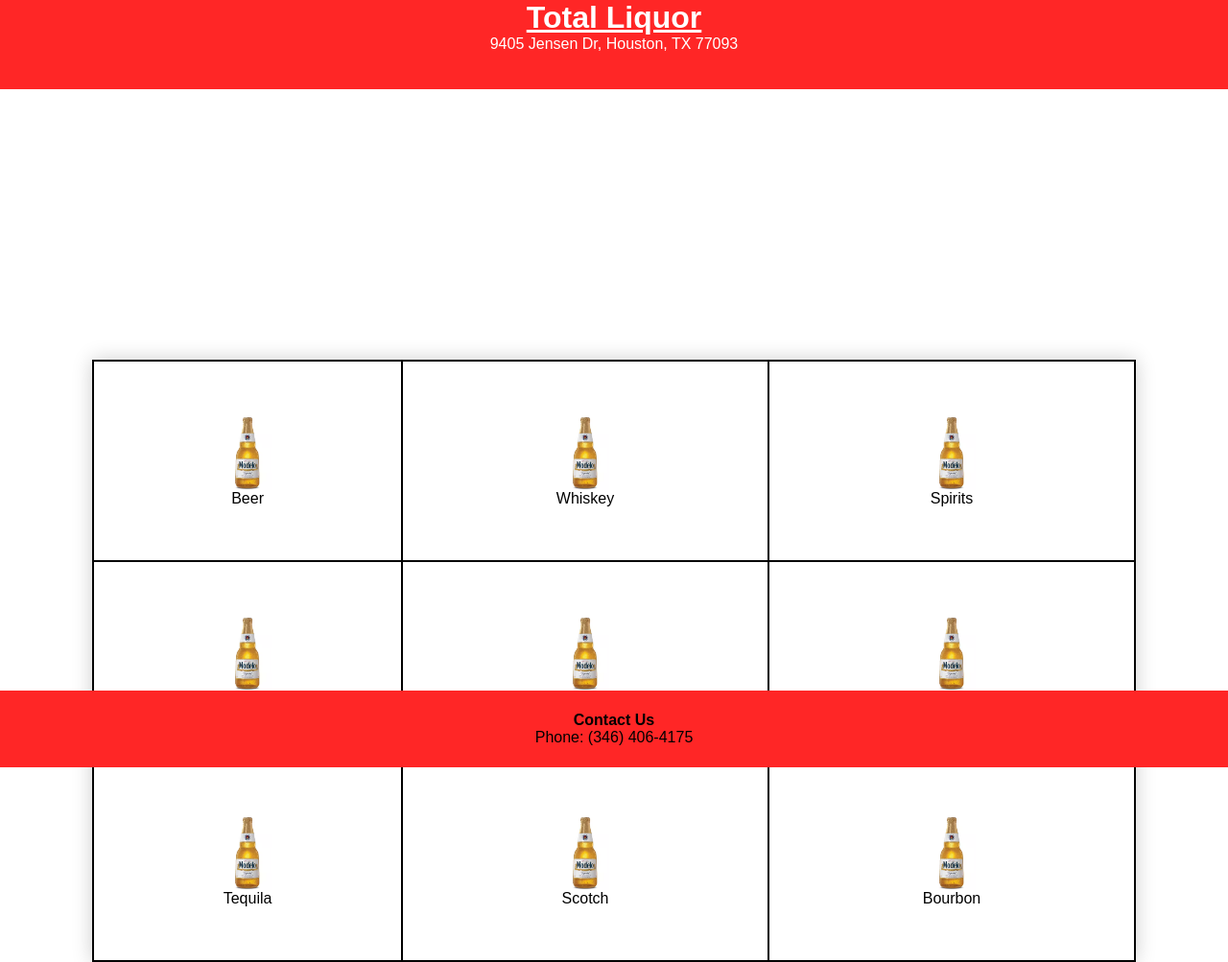
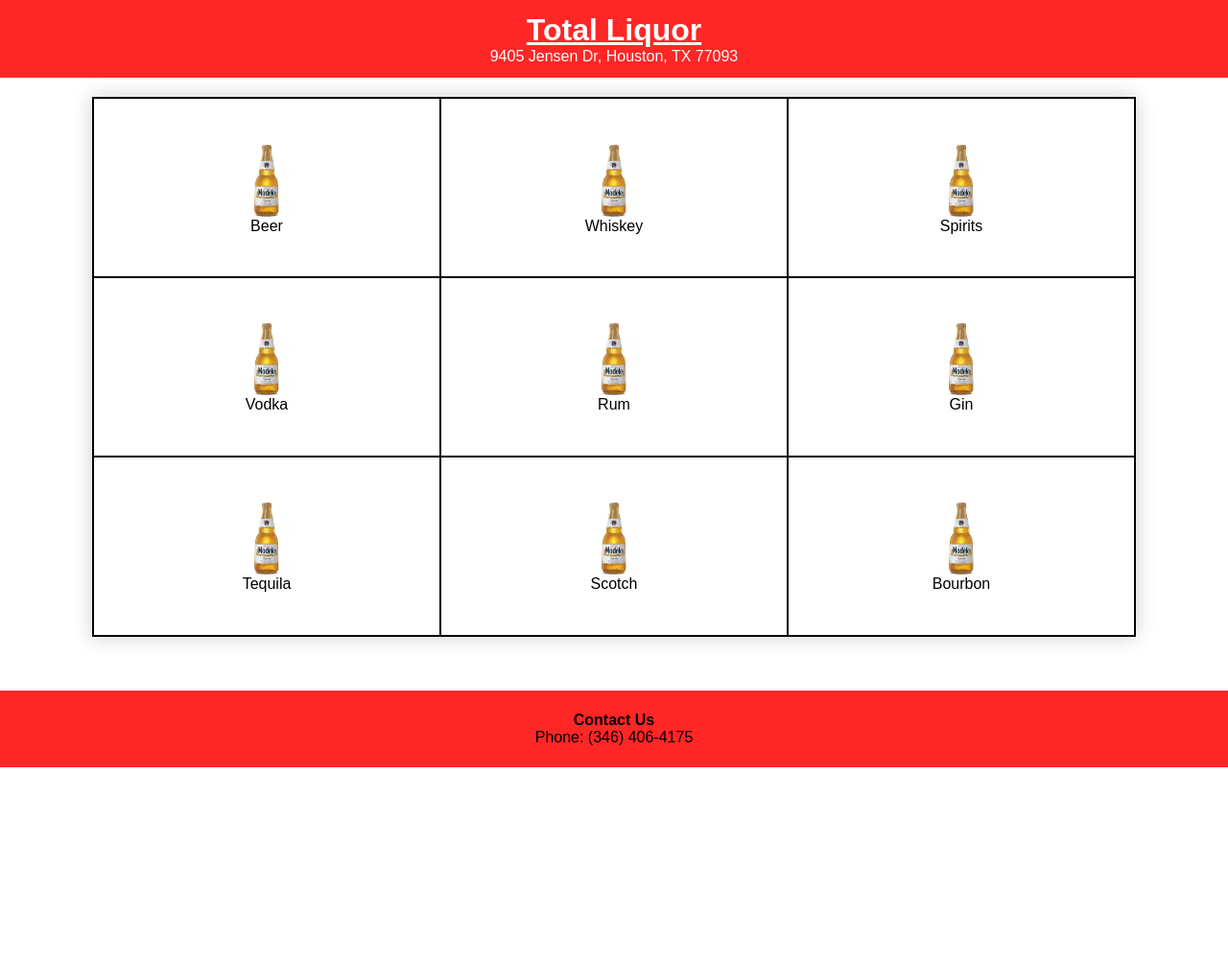
Before and after one commit to payzendev/payzendev.github.io, a plain HTML site: page index.html in a window 1280 px wide. Shown: the whole page at 96% size. After the commit the page ends 800 px from the top, so only its background shows below. Drawn offline with Linux system fonts and the light colour scheme; a web font is replaced by a local one.

Commit message:
Update style.css

```diff
--- a/style.css
+++ b/style.css
@@ -4,11 +4,12 @@
 }
 .header{
     width: 100%;
-    height: 10%;
+    height: 15%;
     background: #ff2626;
     text-align: center;
     color:white;
-    padding-bottom: 3%;
+    padding-top: 5%;
+    padding-bottom: 5%;
 }
 #title{
     font-family: 'Alexandria', sans-serif;
@@ -17,7 +18,7 @@
     font-family: 'Alexandria', sans-serif;
 }
 .menu{
-    margin-top: 2%;
+    margin-top: 10%;
     height: 50%;
     display: flex;
     justify-content: center;
@@ -34,16 +35,20 @@ table,tr,td{
     height: 55%;
     text-align: center;
     font-family: 'Alexandria', sans-serif;
-    margin-top:20%;
+    margin-top:0%;
     box-shadow: 0 0 20px rgba(0, 0, 0, 0.2);
 }
 td img{
     display:block;
     margin: 0 auto;
 }
+table{
+    width: 100%;
+    table-layout: fixed;
+}
 td{
-    padding-top:5%;
-    padding-bottom: 5%;
+    padding-top:12%;
+    padding-bottom: 12%;
     margin:0 auto;
 }
 .bottom{
@@ -61,3 +66,17 @@ td{
     align-self: center;
     text-align: center;
 }
+
+@media only screen and (min-width: 768px) {
+    .header{
+        padding-top: 1%;
+        padding-bottom: 1%;
+    }
+    .menu{
+        margin-top: 1.6%;
+    }
+    td{
+        padding-top:4%;
+        padding-bottom: 4%;
+    }
+}
```
